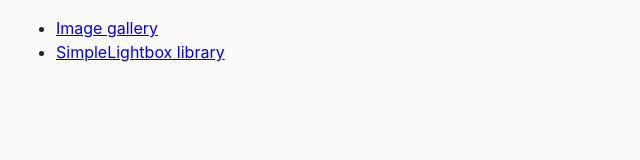
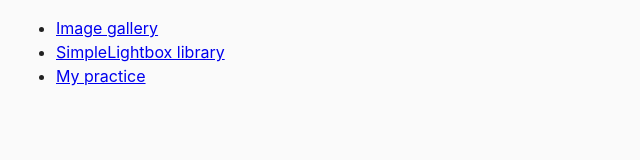
Before and after one commit to yuriy-o/goit-js-hw-07, a plain HTML site: page index.html in a window 1280 px wide. Shown: the whole page, without its empty margins (0-640 px from the left). Drawn offline with Linux system fonts and the light colour scheme.

Commit message:
My practice

```diff
--- a/index.html
+++ b/index.html
@@ -11,6 +11,7 @@
     <ul>
       <li><a href="01-gallery.html">Image gallery</a></li>
       <li><a href="02-lightbox.html">SimpleLightbox library</a></li>
+      <li><a href="03-practice.html">My practice</a></li>
     </ul>
   </body>
 </html>
```
